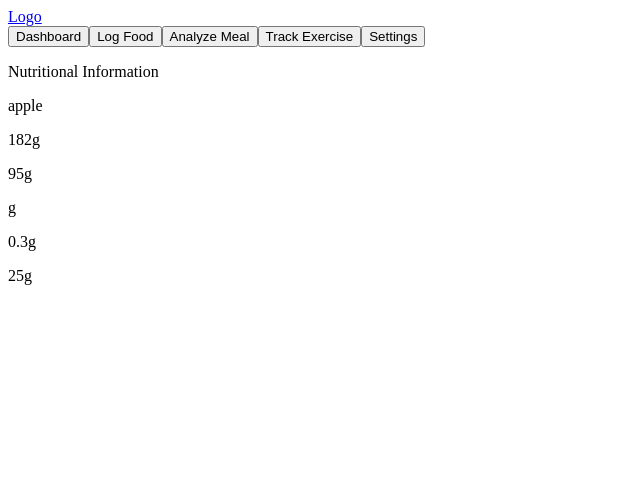
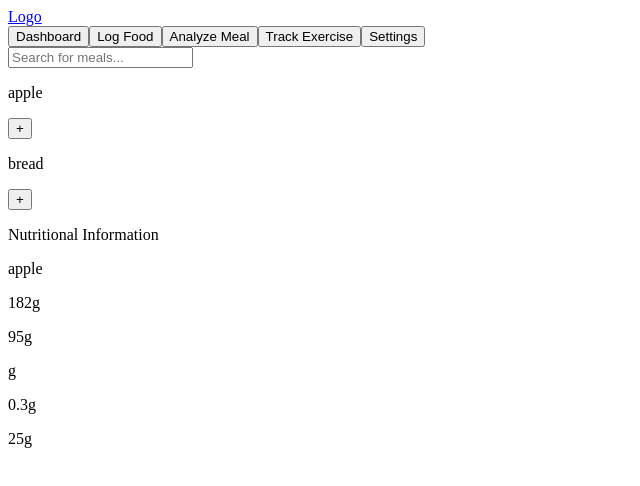
Before and after one commit to CMPT-276-SUMMER-2025/final-project-22-vines, a React (Vite) app in the folder react/healthmate/: page /analyzemeal in a window 1280 px wide. Shown: the top 486 px of the page, without its empty margins (0-640 px from the left). Built offline with nearby package versions, Linux system fonts and the light colour scheme.

Commit message:
Added basic search functionality

```diff
--- a/react/healthmate/src/pages/AnalyzeMeal.jsx
+++ b/react/healthmate/src/pages/AnalyzeMeal.jsx
@@ -1,4 +1,14 @@
 import NavBar from '../components/NavBar'
+import {useState} from 'react'
+
+function SearchResult({food}) {
+    return (
+        <div>
+            <p>{food.name}</p>
+            <button type="button">+</button>
+        </div>
+    )
+}
 
 function NutritionalInfo({food}) {
     return (
@@ -15,8 +25,11 @@ function NutritionalInfo({food}) {
 }
 
 function AnalyzeMeal() {
+    const [searchQuery, setSearchQuery] = useState("");
+
     const meals = [
         {
+            id: 0,
             name: "apple",
             serving: 182,
             calories: 95,
@@ -24,6 +37,7 @@ function AnalyzeMeal() {
             carbohydrates: 25
         },
         {
+            id: 1,
             name: "bread",
             serving: 182,
             calories: 95,
@@ -32,11 +46,33 @@ function AnalyzeMeal() {
         }
     ]
 
+    const handleSearch = (e) => {
+        e.preventDefault()
+    };
+
     return (
         <>
             <NavBar/>
             <div className="analyzeMeal">
-                <div className="searchBar"></div>
+                <div className="searchMenu">
+                    <form onSubmit={handleSearch} className="searchForm">
+                        <input
+                            type="text"
+                            placeholder="Search for meals..."
+                            className="searchInput"
+                            value={searchQuery}
+                            onChange={(e) => setSearchQuery(e.target.value)}
+                        />
+                    </form>
+                    <div className="searchResults">
+                        {meals.map(
+                            (food) =>
+                                food.name.toLowerCase().startsWith(searchQuery) && (
+                                    <SearchResult food={food} key={food.id} />
+                                )
+                        )}
+                    </div>
+                </div>
                 <div className="nutritionalInfo">
                     <NutritionalInfo food={meals[0]}/>
                 </div>
```
